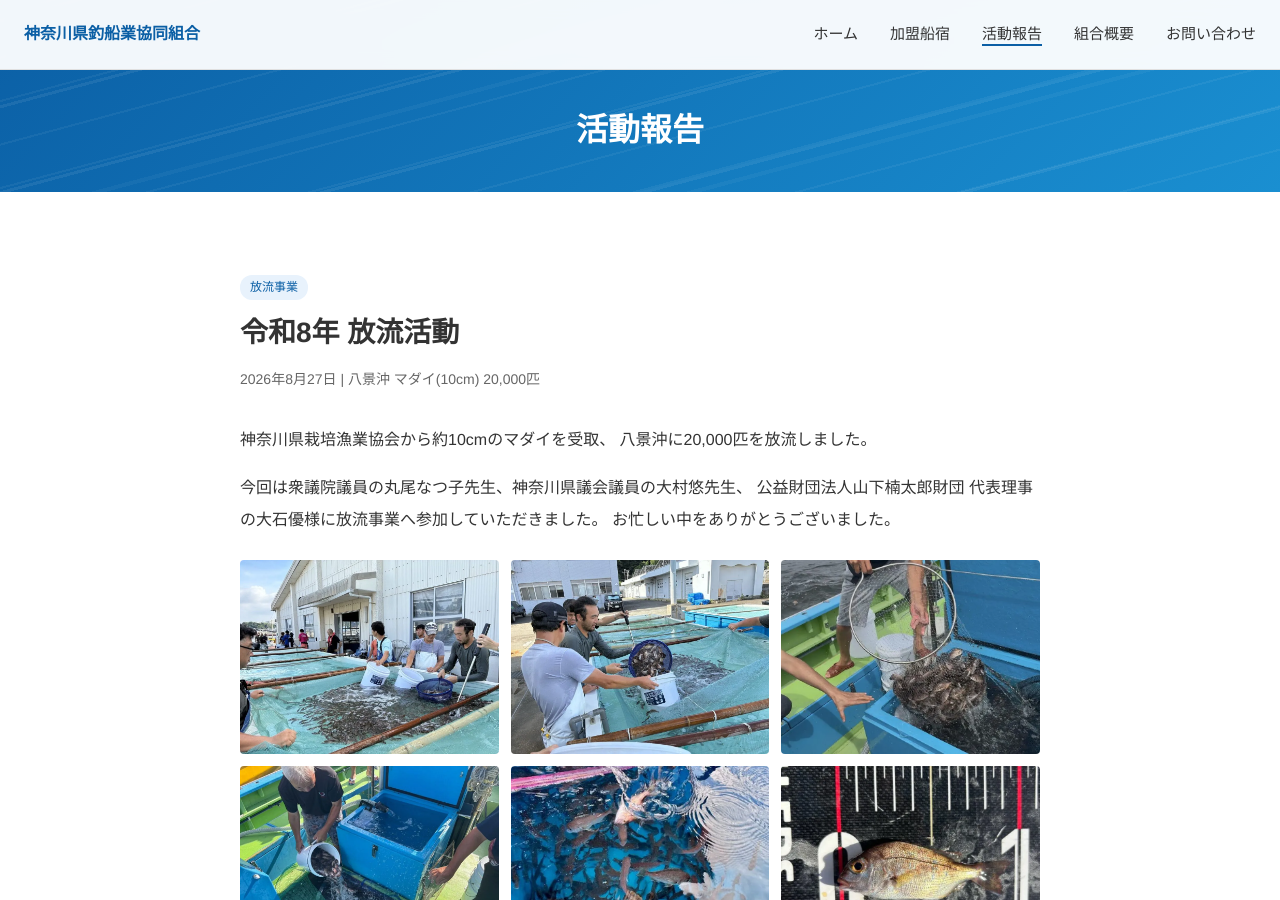
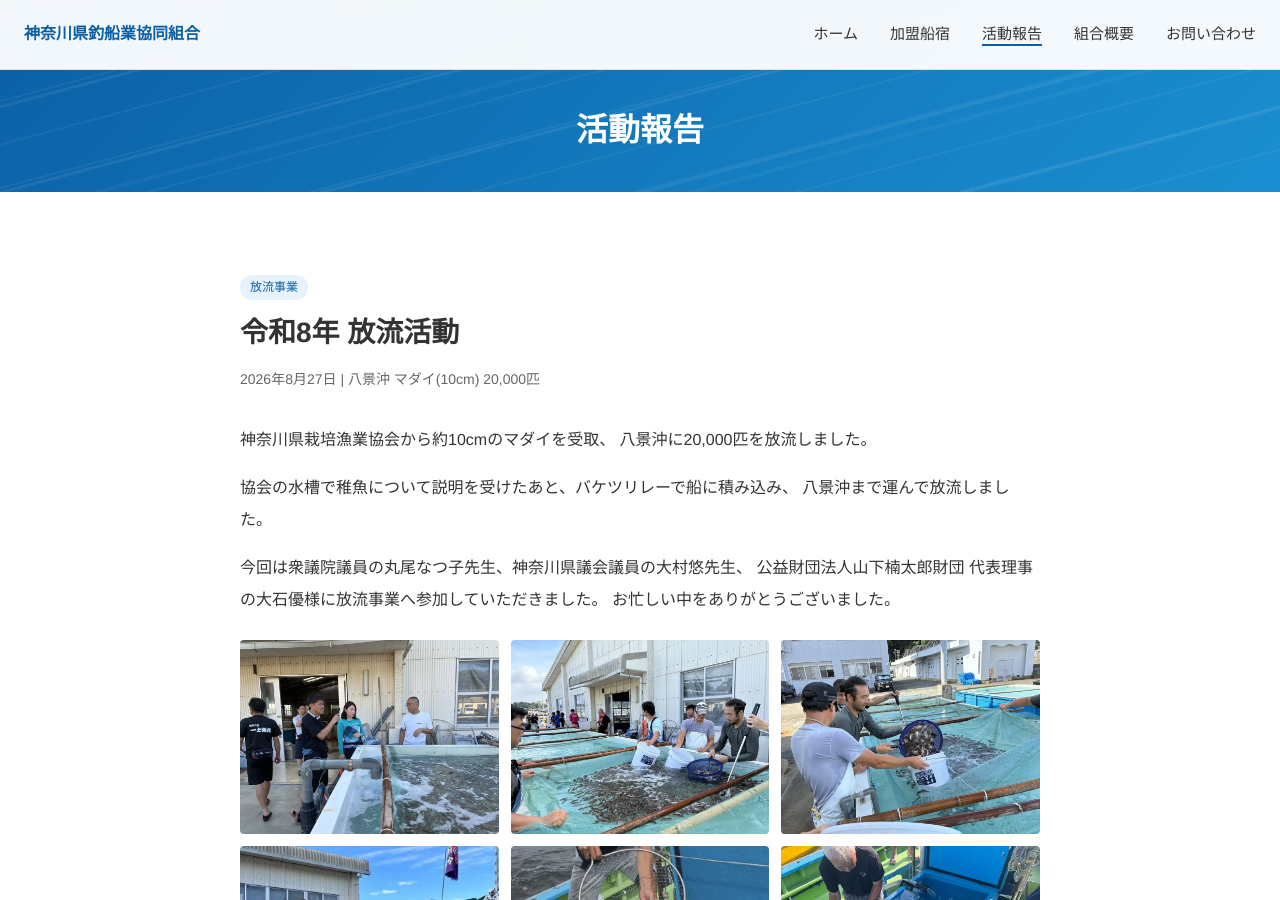
Before and after one commit to kotaokubo/kanaturi, a Jekyll site: the page built from activities/2026-madai.html, in a window 1280 px wide and 900 px high. Built offline with Jekyll 4.4.1, drawn with Linux system fonts in a browser that asks for light colours.

Commit message:
放流活動ページに説明と積み込みの写真を追加 (#3)
水槽での説明から船への積み込み、放流までの流れが伝わるよう写真を2枚
足し、本文にも経過を1段落加えた。掲載写真は13枚になった。

Co-authored-by: おおくぼ <ohkubo@ookubonoMacBook-Pro.local>
Co-authored-by: Claude Opus 5 (1M context) <noreply@anthropic.com>

```diff
--- a/activities/2026-madai.html
+++ b/activities/2026-madai.html
@@ -22,6 +22,10 @@ og_type: article
           八景沖に20,000匹を放流しました。
         </p>
         <p>
+          協会の水槽で稚魚について説明を受けたあと、バケツリレーで船に積み込み、
+          八景沖まで運んで放流しました。
+        </p>
+        <p>
           今回は衆議院議員の丸尾なつ子先生、神奈川県議会議員の大村悠先生、
           公益財団法人山下楠太郎財団 代表理事の大石優様に放流事業へ参加していただきました。
           お忙しい中をありがとうございました。
@@ -29,12 +33,20 @@ og_type: article
 
         <div class="photo-grid">
           <picture>
+            <source srcset="{{ '/images/activities/r08/houryuuR0812.webp' | relative_url }}" type="image/webp">
+            <img loading="lazy" decoding="async" src="{{ '/images/activities/r08/houryuuR0812.jpg' | relative_url }}" alt="神奈川県栽培漁業協会でマダイの稚魚について説明を受ける様子">
+          </picture>
+          <picture>
             <source srcset="{{ '/images/activities/r08/houryuuR0801.webp' | relative_url }}" type="image/webp">
             <img loading="lazy" decoding="async" src="{{ '/images/activities/r08/houryuuR0801.jpg' | relative_url }}" alt="神奈川県栽培漁業協会の水槽から稚魚をすくい上げる様子">
           </picture>
           <picture>
             <source srcset="{{ '/images/activities/r08/houryuuR0802.webp' | relative_url }}" type="image/webp">
             <img loading="lazy" decoding="async" src="{{ '/images/activities/r08/houryuuR0802.jpg' | relative_url }}" alt="稚魚をバケツに移す様子">
+          </picture>
+          <picture>
+            <source srcset="{{ '/images/activities/r08/houryuuR0813.webp' | relative_url }}" type="image/webp">
+            <img loading="lazy" decoding="async" src="{{ '/images/activities/r08/houryuuR0813.jpg' | relative_url }}" alt="バケツリレーで稚魚を船へ積み込む様子">
           </picture>
           <picture>
             <source srcset="{{ '/images/activities/r08/houryuuR0803.webp' | relative_url }}" type="image/webp">
```
Also changed, not shown: images/activities/r08/houryuuR0812.jpg (added), images/activities/r08/houryuuR0812.webp (added), images/activities/r08/houryuuR0813.jpg (added), images/activities/r08/houryuuR0813.webp (added).
